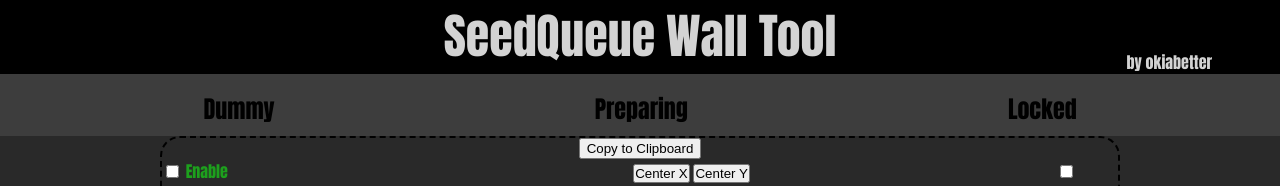
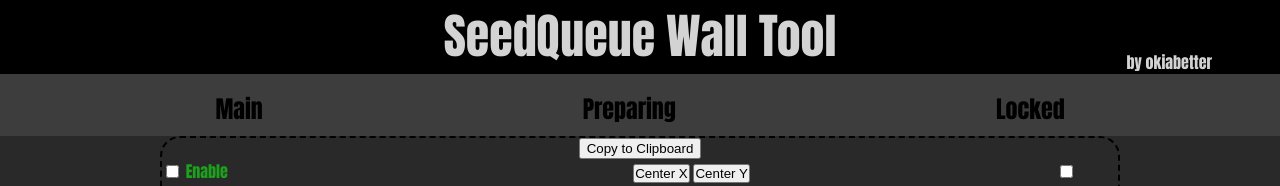
Before and after one commit to 0kia/0kia.github.io, a plain HTML site: page main.html in a window 1280 px wide. Shown: the top 186 px of the page. Drawn offline with Linux system fonts and the light colour scheme.

Commit message:
Update main.html
fixed visual name

```diff
--- a/main.html
+++ b/main.html
@@ -15,7 +15,7 @@
     </div>
     <div class="nav-container">
       <ul>
-        <li><a onclick="page_dummy()" href="#dummy">Dummy</a></li>
+        <li><a onclick="page_dummy()" href="#dummy">Main</a></li>
         <li><a onclick="page_main()" href="#main">Preparing</a></li>
         <li><a onclick="page_locked()" href="#locked">Locked</a></li>
       </ul>
```
